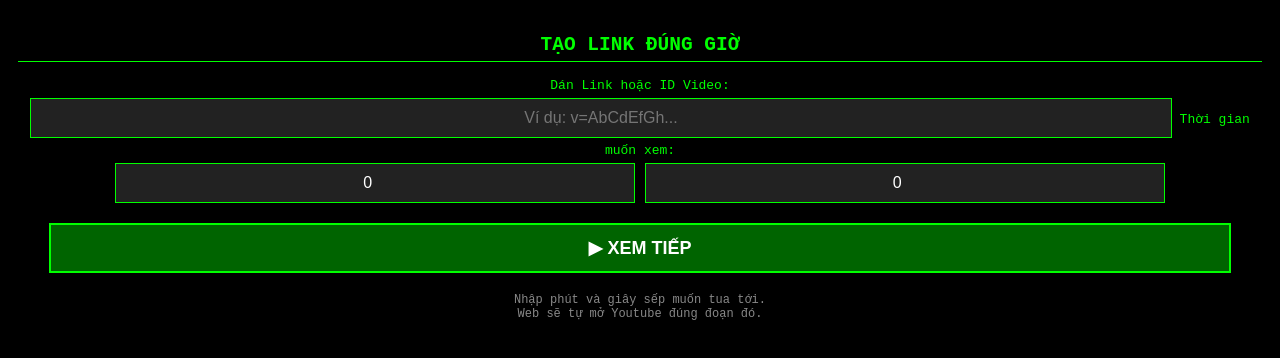
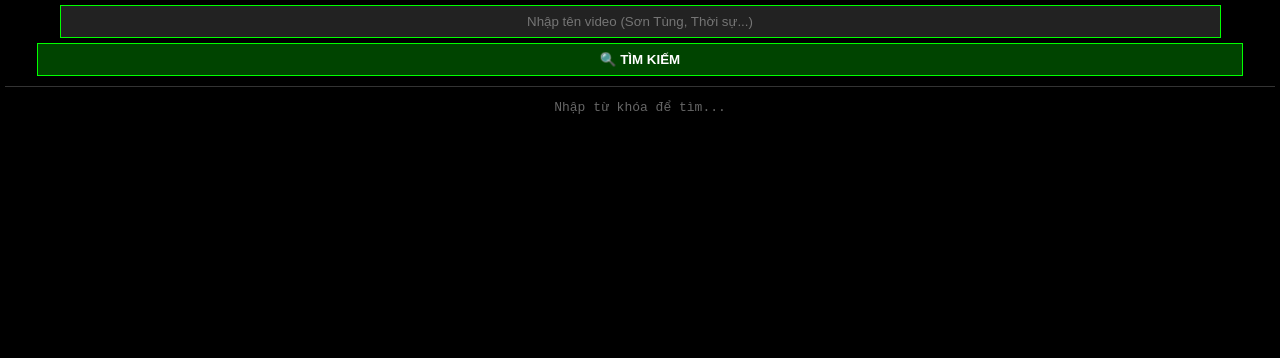
Before and after one commit to minh06022011a/hera-web, a website: page public/index.html in a window 1280 px wide. Drawn offline with Linux system fonts and the light colour scheme.

Commit message:
Che do tim kiem

```diff
--- a/package.json
+++ b/package.json
@@ -1,11 +1,12 @@
 {
-  "name": "hera-time-link",
+  "name": "hera-search-lite",
   "version": "1.0.0",
   "main": "server.js",
   "scripts": {
     "start": "node server.js"
   },
   "dependencies": {
-    "express": "^4.18.2"
+    "express": "^4.18.2",
+    "yt-search": "^2.10.4"
   }
 }
--- a/public/index.html
+++ b/public/index.html
@@ -3,106 +3,94 @@
 <head>
     <meta charset="UTF-8">
     <meta name="viewport" content="width=device-width, initial-scale=1.0">
-    <title>HERA TIME LINK</title>
+    <title>HERA SEARCH</title>
     <style>
-        body {
-            background-color: #000;
-            color: #0f0;
-            font-family: monospace;
-            padding: 10px;
-            text-align: center;
-        }
-        h2 { border-bottom: 1px solid #0f0; padding-bottom: 5px; }
+        body { background: #000; color: #0f0; font-family: monospace; padding: 5px; text-align: center; margin: 0; }
 
-        /* Ô nhập liệu to rõ cho dễ bấm */
-        input {
-            width: 90%;
-            padding: 10px;
-            margin: 5px 0;
-            background: #222;
-            border: 1px solid #0f0;
-            color: white;
-            font-size: 16px;
-            text-align: center;
-        }
+        /* Ô tìm kiếm */
+        .search-box { margin-bottom: 10px; border-bottom: 1px solid #333; padding-bottom: 10px; }
+        input[type="text"] { width: 90%; padding: 8px; background: #222; color: #fff; border: 1px solid #0f0; text-align: center; }
+        button.btn-search { width: 95%; padding: 8px; margin-top: 5px; background: #004400; color: #fff; border: 1px solid #0f0; font-weight: bold; cursor: pointer; }
 
-        /* Hàng nhập thời gian */
-        .time-row {
-            display: flex;
-            justify-content: center;
-            gap: 10px;
-        }
-        .time-input {
-            width: 40%;
-        }
+        /* Danh sách kết quả */
+        .item { border: 1px solid #333; margin-bottom: 5px; padding: 5px; text-align: left; background: #111; }
+        .item img { width: 60px; height: 45px; object-fit: cover; float: left; margin-right: 5px; border: 1px solid #555; }
+        .item .title { font-size: 13px; color: white; display: block; overflow: hidden; height: 32px; }
+        .item .time { font-size: 11px; color: #888; }
+        .clear { clear: both; }
 
-        button {
-            width: 95%;
-            padding: 12px;
-            margin-top: 15px;
-            background: #006400;
-            color: white;
-            font-weight: bold;
-            font-size: 18px;
-            border: 2px solid #0f0;
-            cursor: pointer;
-        }
-        button:active { background: #0f0; color: black; }
-
-        .note { margin-top: 20px; color: #888; font-size: 12px; }
+        /* Ô nhập giờ (Ẩn đi, bấm vào mới hiện) */
+        .time-box { display: none; margin-top: 5px; border-top: 1px dashed #555; padding-top: 5px; }
+        .time-inputs { display: flex; justify-content: center; gap: 5px; }
+        .time-inputs input { width: 30%; background: #333; color: yellow; border: 1px solid #555; text-align: center; }
+        .btn-go { width: 100%; background: #b00; color: white; border: none; padding: 5px; margin-top: 5px; cursor: pointer; }
     </style>
 </head>
 <body>
 
-    <h2>TẠO LINK ĐÚNG GIỜ</h2>
-
-    <label>Dán Link hoặc ID Video:</label>
-    <input type="text" id="vidInput" placeholder="Ví dụ: v=AbCdEfGh...">
-
-    <label>Thời gian muốn xem:</label>
-    <div class="time-row">
-        <input type="number" id="minInput" class="time-input" placeholder="Phút" value="0">
-        <input type="number" id="secInput" class="time-input" placeholder="Giây" value="0">
+    <div class="search-box">
+        <input type="text" id="keyword" placeholder="Nhập tên video (Sơn Tùng, Thời sự...)" onkeypress="if(event.key=='Enter') timKiem()">
+        <button class="btn-search" onclick="timKiem()">🔍 TÌM KIẾM</button>
     </div>
 
-    <button onclick="moLink()">▶ XEM TIẾP</button>
-
-    <div class="note">
-        Nhập phút và giây sếp muốn tua tới.<br>
-        Web sẽ tự mở Youtube đúng đoạn đó.
+    <div id="ketqua">
+        <p style="color:#666">Nhập từ khóa để tìm...</p>
     </div>
 
     <script>
-        function moLink() {
-            // Lấy dữ liệu sếp nhập
-            var input = document.getElementById('vidInput').value;
-            var min = document.getElementById('minInput').value || 0;
-            var sec = document.getElementById('secInput').value || 0;
+        async function timKiem() {
+            var k = document.getElementById('keyword').value;
+            if(!k) return;
 
-            if (!input) {
-                alert("Sếp chưa nhập Link video kìa!");
-                return;
+            document.getElementById('ketqua').innerHTML = '<p style="color:yellow">Đang tìm...</p>';
+
+            try {
+                var res = await fetch('/tim-kiem?q=' + encodeURIComponent(k));
+                var data = await res.json();
+
+                var html = '';
+                data.forEach(v => {
+                    // Mỗi video có một ID riêng để đóng mở ô nhập giờ
+                    html += `
+                    <div class="item">
+                        <img src="${v.img}">
+                        <span class="title">${v.title}</span>
+                        <span class="time">⏱ ${v.time}</span>
+                        <div class="clear"></div>
+
+                        <button onclick="hienOnhap('${v.id}')" style="width:100%; margin-top:5px; background:#333; color:white; border:1px solid #555;">▶ CHỌN BÀI NÀY</button>
+
+                        <div id="box-${v.id}" class="time-box">
+                            <div class="time-inputs">
+                                <input type="number" id="m-${v.id}" placeholder="Phút" value="0">
+                                <input type="number" id="s-${v.id}" placeholder="Giây" value="0">
+                            </div>
+                            <button class="btn-go" onclick="xemNgay('${v.id}')">🚀 XEM TỪ ĐOẠN NÀY</button>
+                        </div>
+                    </div>`;
+                });
+                document.getElementById('ketqua').innerHTML = html;
+            } catch (e) {
+                document.getElementById('ketqua').innerHTML = '<p style="color:red">Lỗi mạng rồi sếp!</p>';
             }
+        }
 
-            // 1. Lọc lấy ID video (Dù sếp dán link dài hay ngắn đều bắt được ID)
-            var vidId = input;
-            if (input.includes('v=')) {
-                vidId = input.split('v=')[1].split('&')[0];
-            } else if (input.includes('youtu.be/')) {
-                vidId = input.split('youtu.be/')[1].split('?')[0];
-            }
+        function hienOnhap(id) {
+            // Ẩn tất cả các ô khác
+            var all = document.querySelectorAll('.time-box');
+            all.forEach(div => div.style.display = 'none');
+            // Hiện ô của video này
+            document.getElementById('box-' + id).style.display = 'block';
+        }
 
-            // 2. Tính tổng số giây (Youtube cần đơn vị là giây)
-            var totalSeconds = (parseInt(min) * 60) + parseInt(sec);
+        function xemNgay(id) {
+            var m = document.getElementById('m-' + id).value || 0;
+            var s = document.getElementById('s-' + id).value || 0;
+            var total = (parseInt(m) * 60) + parseInt(s);
 
-            // 3. Tạo link Youtube chuẩn Mobile
-            // Dùng m.youtube.com để nhẹ máy Hera
-            var finalLink = "https://m.youtube.com/watch?v=" + vidId + "&t=" + totalSeconds + "s";
-
-            // 4. Mở link
-            window.location.href = finalLink;
+            // Chuyển sang Youtube
+            window.location.href = "https://m.youtube.com/watch?v=" + id + "&t=" + total + "s";
         }
     </script>
-
 </body>
 </html>
```
Also changed, not shown: server.js (+25 -6 lines), 1 other file.
